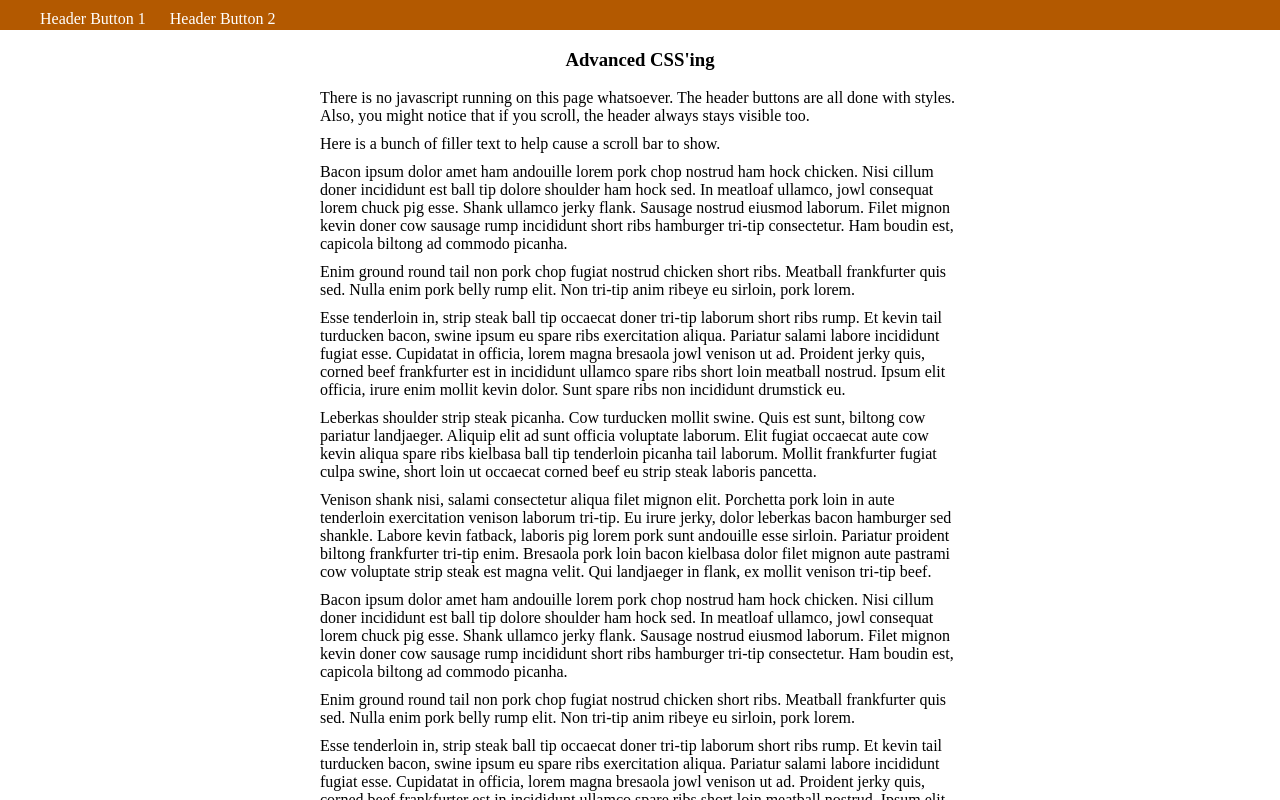
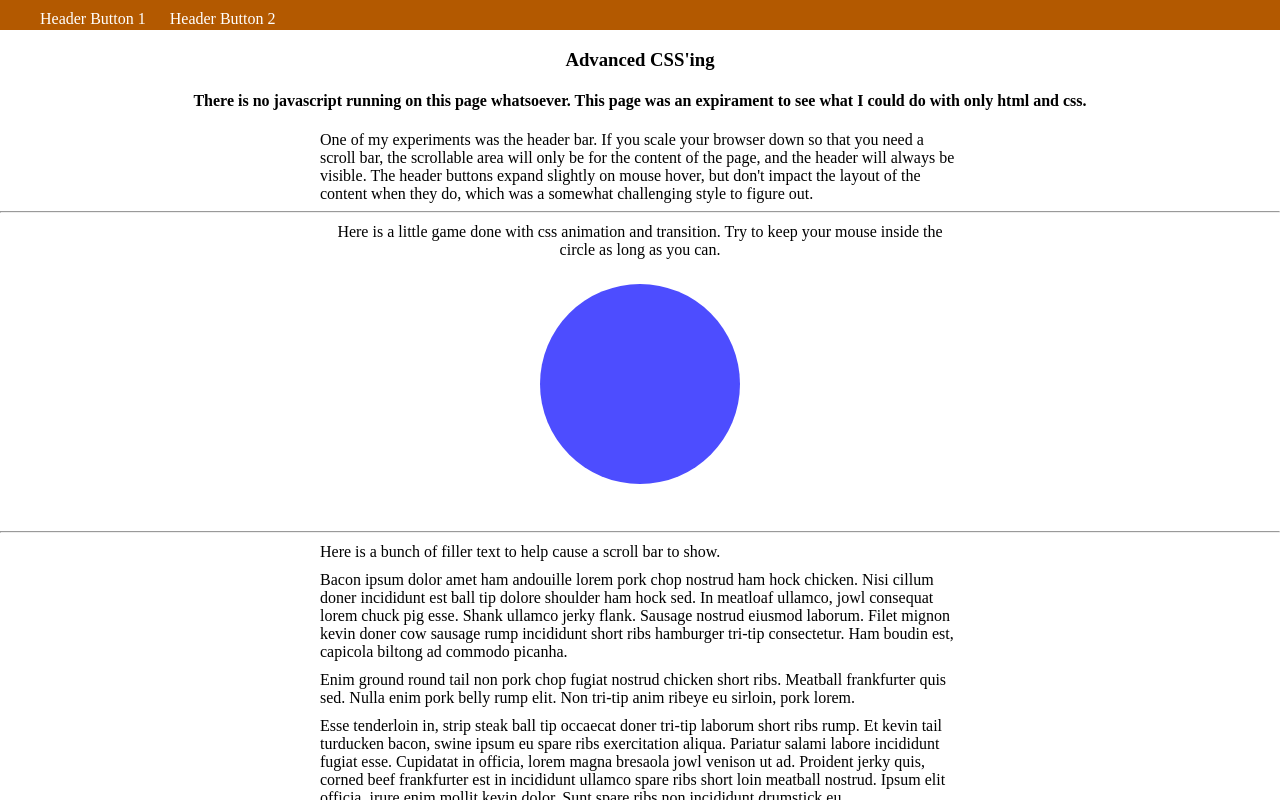
Before and after one commit to thread-speaker/CSS-Studio, a plain HTML site: page index.html in a window 1280 px wide. Drawn offline with Linux system fonts and the light colour scheme.

Commit message:
animation game

```diff
--- a/index.html
+++ b/index.html
@@ -9,7 +9,18 @@
 	</div>
         <div class="content">
             <h3>Advanced CSS'ing</h3>
-	    <p>There is no javascript running on this page whatsoever. The header buttons are all done with styles. Also, you might notice that if you scroll, the header always stays visible too.</p>
+	    <h4>There is no javascript running on this page whatsoever. This page was an expirament to see what I could do with only html and css.</h4>
+            <p>
+                One of my experiments was the header bar. If you scale your browser down so that you need a scroll bar, the scrollable area will only be for the content of the page, and the header will always be visible. The header buttons expand slightly on mouse hover, but don't impact the layout of the content when they do, which was a somewhat challenging style to figure out.
+            </p>
+            <hr />
+            <div class="slide_container">
+                <p>
+                    Here is a little game done with css animation and transition. Try to keep your mouse inside the circle as long as you can.
+                </p>
+                <div class="slider"></div>
+            </div>
+            <hr />
             <p>Here is a bunch of filler text to help cause a scroll bar to show.</p>
 	    <p>Bacon ipsum dolor amet ham andouille lorem pork chop nostrud ham hock chicken. Nisi cillum doner incididunt est ball tip dolore shoulder ham hock sed. In meatloaf ullamco, jowl consequat lorem chuck pig esse. Shank ullamco jerky flank. Sausage nostrud eiusmod laborum. Filet mignon kevin doner cow sausage rump incididunt short ribs hamburger tri-tip consectetur. Ham boudin est, capicola biltong ad commodo picanha.</p>
             <p>Enim ground round tail non pork chop fugiat nostrud chicken short ribs. Meatball frankfurter quis sed. Nulla enim pork belly rump elit. Non tri-tip anim ribeye eu sirloin, pork lorem.</p>
--- a/style.css
+++ b/style.css
@@ -42,7 +42,7 @@ body {
     overflow-y: auto;
 }
 
-.content h3 {
+h3, h4 {
     text-align: center;
 }
 
@@ -50,6 +50,33 @@ body {
     width: 50%;
     margin: auto;
     margin-top: 10px;
+}
+
+.slide_container {
+    width: 100%;
+    height: 300px;
+    text-align: center;
+}
+
+.slide_container p {
+    margin-bottom: 25px;
+}
+
+.slider {
+    display: inline-block;
+    width: 200px;
+    height: 200px;
+    border-radius: 50%;
+    background: #4d4dff;
+    transition: 0s;
+}
+
+.slider:hover {
+    transition: 15s;
+    width: 25px;
+    height: 25px;
+    background: #ff4d4d;
+    animation: slide 5s linear infinite;
 }
 
 
@@ -62,3 +89,17 @@ body {
     background-color: #b35900;
   }
 }
+
+@keyframes slide {
+  0% {
+    transform: translate(0, 0);
+  }
+
+  25% {
+    transform: translate(200px, 0);
+  }
+
+  75% {
+    transform: translate(-200px, 0);
+  }
+}
```
